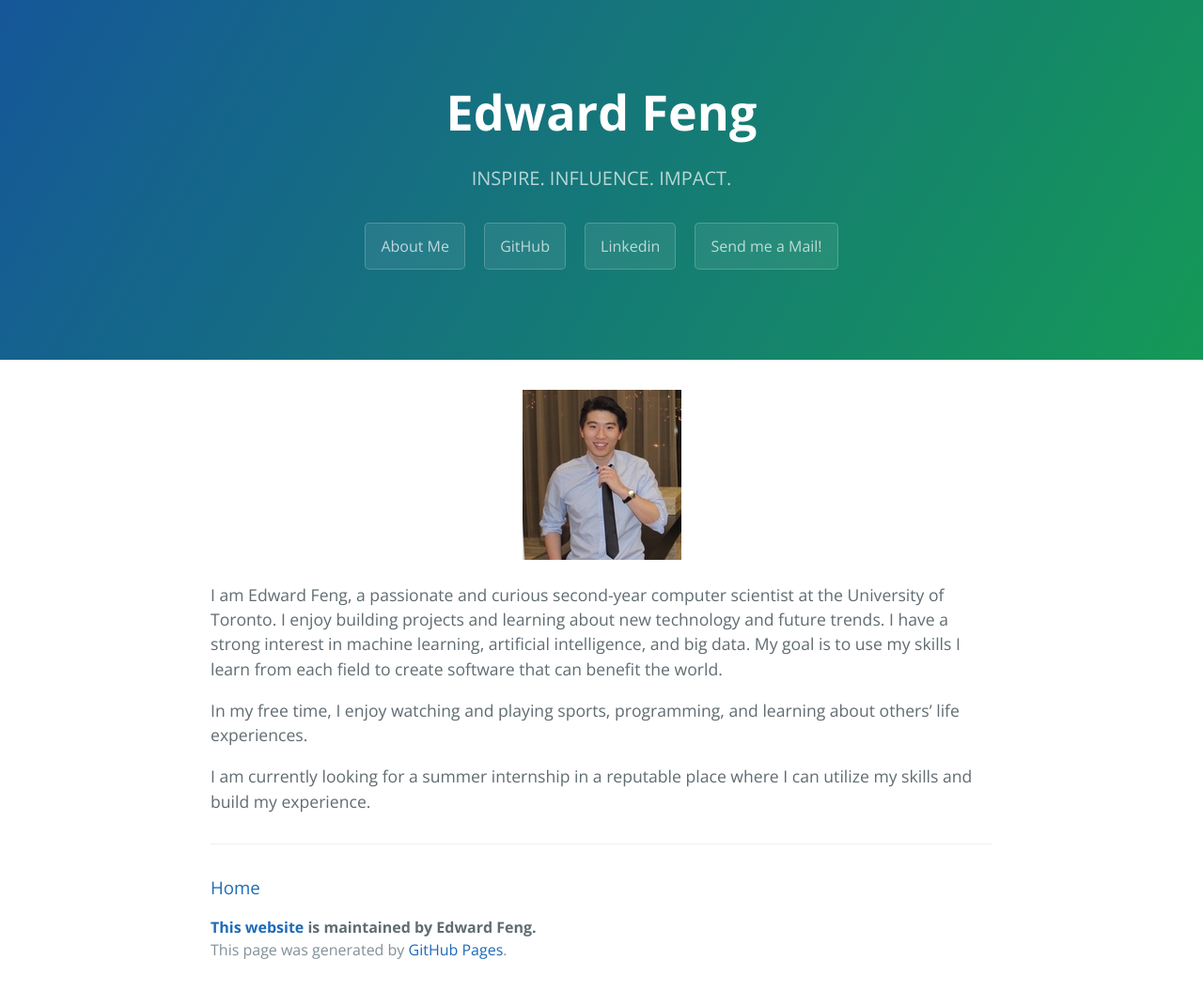
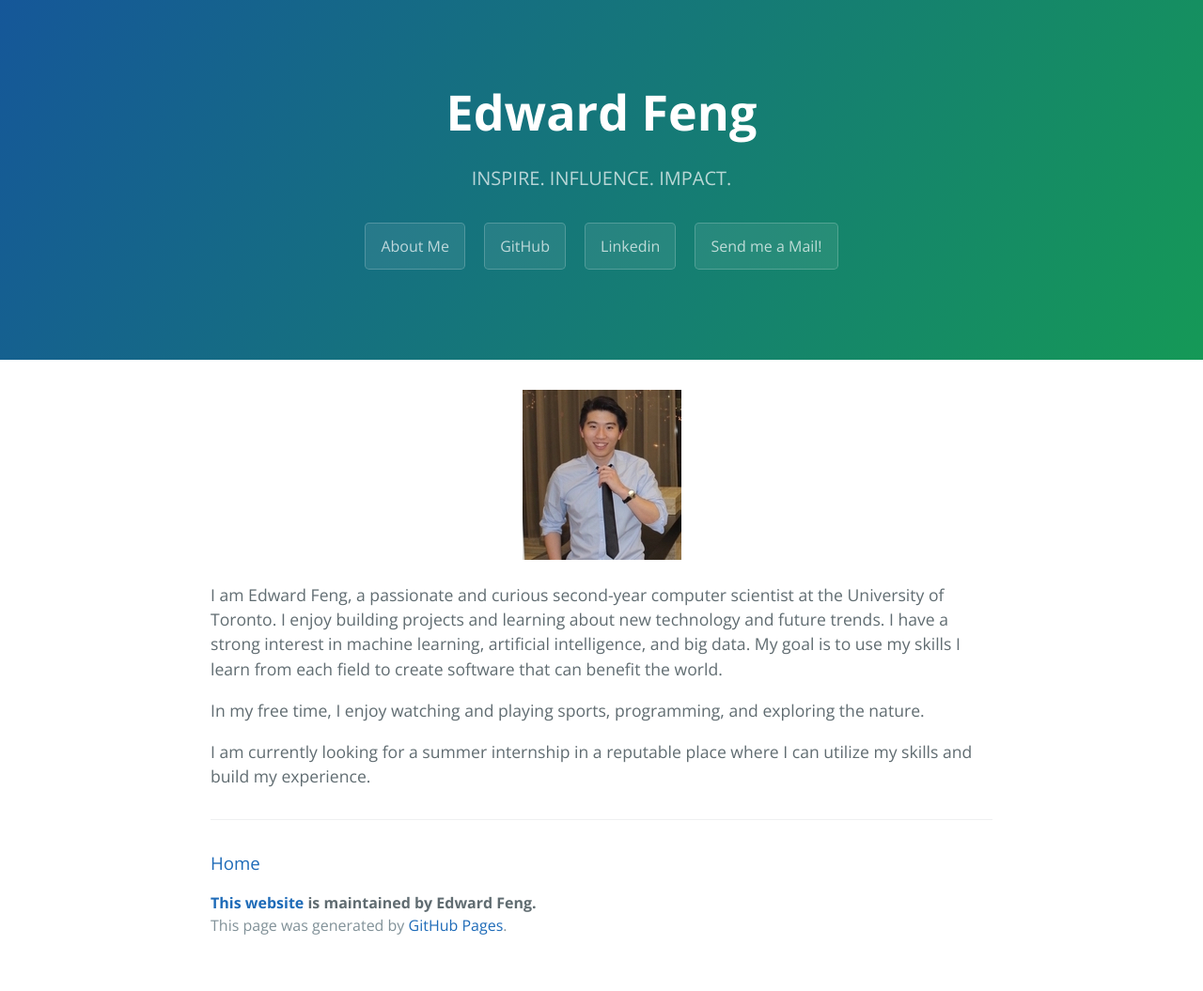
Before and after one commit to edward0414/myWeb1.0, a Jekyll site: the page built from pages/About.md, in a window 1280 px wide. Shown: the whole page at 94% size. Built offline with Jekyll 4.4.1, drawn with Linux system fonts in a browser that asks for light colours; after the commit the page ends 1029 px from its top, so only the background shows below that.

Commit message:
Fix typo on index page

```diff
--- a/_includes/page-header.html
+++ b/_includes/page-header.html
@@ -2,7 +2,7 @@
 <!--
 <div class="profile"></div>
 -->
-  <h1 class="project-name">{{ site.title }}</a></h1>
+  <h1 class="project-name">{{ site.title }}</h1>
   <h2 class="project-tagline">{{ site.tagline }}</h2>
   <a href="https://edward0414.github.io/about/" class="btn">About Me</a>
   <a href="https://github.com/edward0414" class="btn">GitHub</a>
--- a/pages/About.md
+++ b/pages/About.md
@@ -9,6 +9,6 @@ permalink: /about/
 
 I am Edward Feng, a passionate and curious second-year computer scientist at the University of Toronto. I enjoy building projects and learning about new technology and future trends. I have a strong interest in machine learning, artificial intelligence, and big data. My goal is to use my skills I learn from each field to create software that can benefit the world.
 
-In my free time, I enjoy watching and playing sports, programming, and learning about others' life experiences.
+In my free time, I enjoy watching and playing sports, programming, and exploring the nature.
 
 I am currently looking for a summer internship in a reputable place where I can utilize my skills and build my experience.
```
